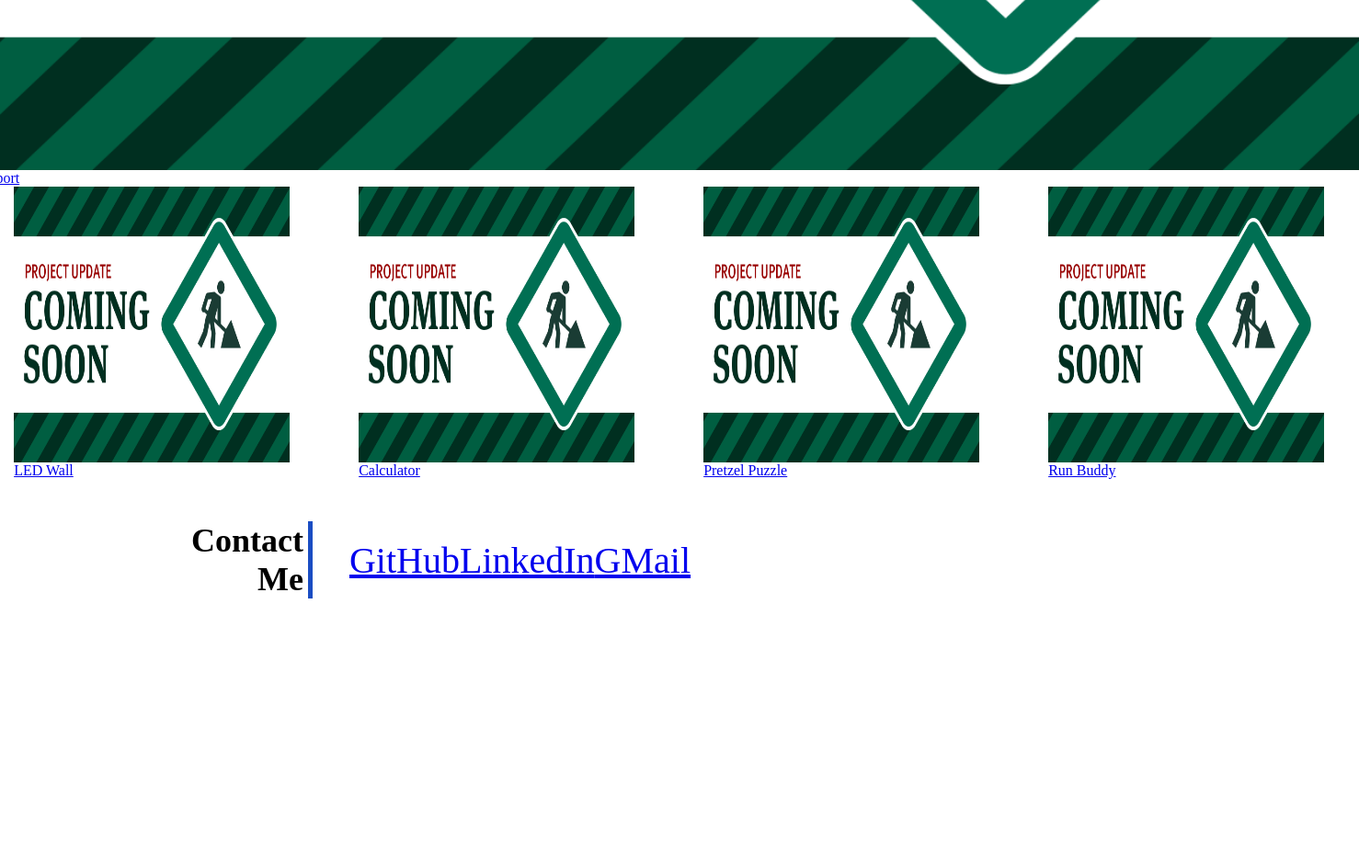
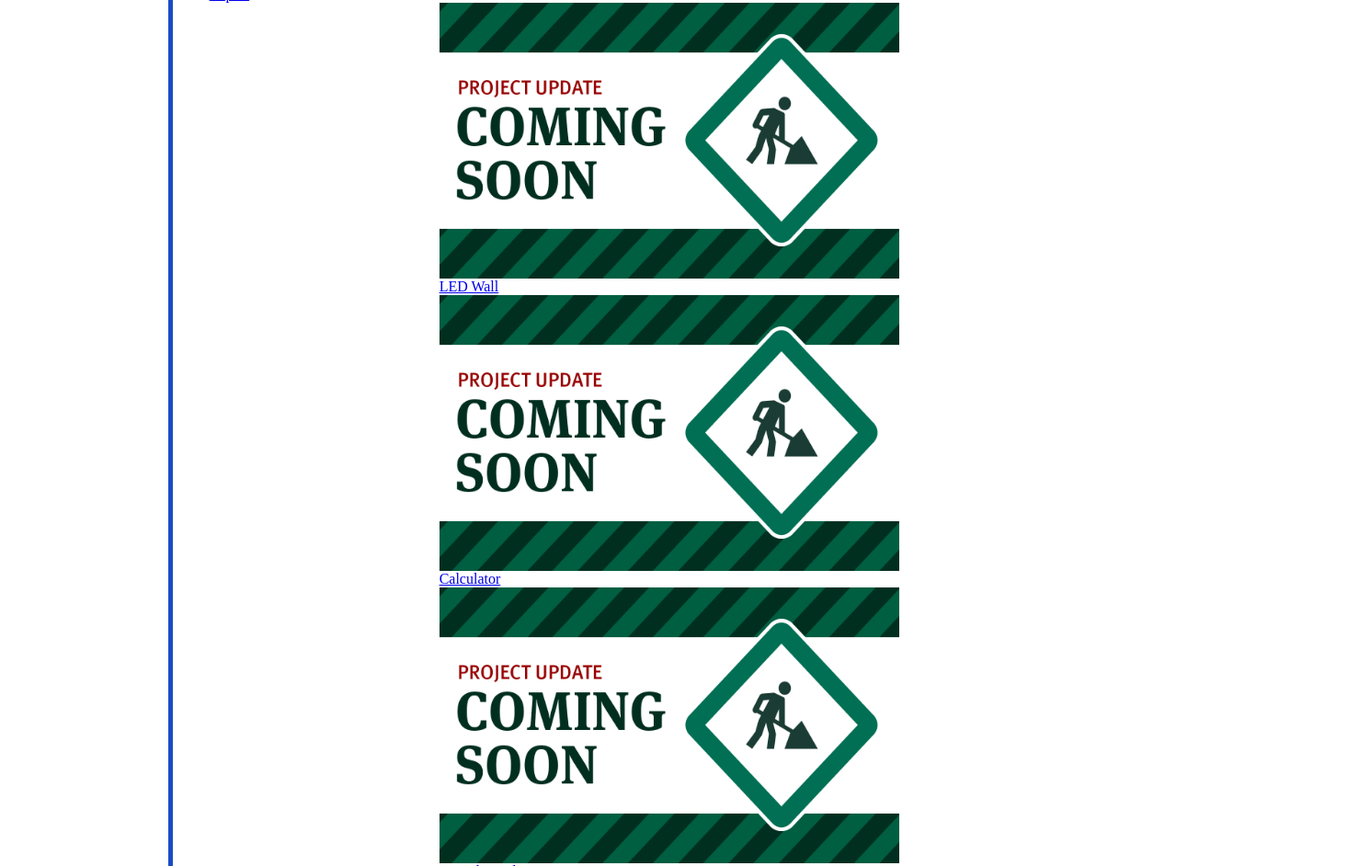
Before and after one commit to Ruben9933/Professional-Portfolio, a plain HTML site: page index.html in a window 1280 px wide. Shown: the part 1147-2089 px from the top of the page at 92% size, 1478 px wide, since content can reach past the window. Before the commit the page ends 1836 px from the top, so only its background shows below. Drawn offline with Linux system fonts and the light colour scheme.

Commit message:
profile pic upload/css changes

```diff
--- a/CSS/style.css
+++ b/CSS/style.css
@@ -89,6 +89,7 @@ main {
 .bio {
     display: flex;
     flex-direction: row;
+    justify-content: space-between;
 }
 
 .bio h1 {
@@ -100,18 +101,19 @@ main {
 
 .bio p {
     font-size: 32px;
+    padding-left: 10px;
 }
 
 /*Projects*/
 .projects {
     display: flex;
     flex-direction: row;
+    justify-content: space-between;
 }
 
 .projects h1 {
     display: flex;
     text-align: right;
-
     border-right: 5px solid rgb(26, 77, 195);
     padding-right: 5px;
     font-size: 36px;
@@ -125,9 +127,9 @@ main {
 
 .projects nav ul {
     display: flex;
-    flex-direction: row;
+    flex-direction: column;
     flex-wrap: wrap;
-    justify-content: space-around;
+    justify-content: space-between;
 }
 
 .projects nav ul li {
@@ -148,9 +150,16 @@ main {
 
 /*Contact Me*/
 
+footer {
+    display: flex;
+    flex-direction: row;
+    justify-content: space-between;
+}
+
 footer section {
     display: flex;
     flex-direction: row;
+    justify-content: space-between;
 }
 
 footer section h1 {
@@ -164,9 +173,7 @@ footer section h1 {
 
 footer section nav {
     display: flex;
-    flex-direction: row;
-    justify-content: space-between;
-
+    padding-left: 100px;
 }
 
 footer section nav ul {
--- a/index.html
+++ b/index.html
@@ -47,16 +47,16 @@
             <h1>Projects</h1>
             <nav>
                 <ul>
-                    <li class="report"><a href="#"><img src="CSS/images/coming soon.gif" id="report" alt="update1" width="1500px"
-                                height="800px">Report</a></li>
-                    <li class="projects"><a href="#"><img src="CSS/images/coming soon.gif" id="LEDWall" alt="update2" width="300px"
-                                height="300px">LED Wall</a></li>
-                    <li class="projects"><a href="#"><img src="CSS/images/coming soon.gif" id="calc" alt="update3" width="300px"
-                                height="300px">Calculator</a></li>
-                    <li class="projects"><a href="#"><img src="CSS/images/coming soon.gif" id="puzzle" alt="update4" width="300px"
-                                height="300px">Pretzel Puzzle</a></li>
-                    <li class="projects"><a href="Run Buddy"><img src="CSS/images/coming soon.gif" id="buddy" alt="update5" width="300px"
-                                height="300px">Run Buddy</a></li>
+                    <li class="report"><a href="#"><img src="CSS/images/coming soon.gif" id="report" alt="update1"
+                                width="1000px" height="600px">Report</a></li>
+                    <li class="projects"><a href="#"><img src="CSS/images/coming soon.gif" id="LEDWall" alt="update2"
+                                width="500px" height="300px">LED Wall</a></li>
+                    <li class="projects"><a href="#"><img src="CSS/images/coming soon.gif" id="calc" alt="update3"
+                                width="500px" height="300px">Calculator</a></li>
+                    <li class="projects"><a href="#"><img src="CSS/images/coming soon.gif" id="puzzle" alt="update4"
+                                width="500px" height="300px">Pretzel Puzzle</a></li>
+                    <li class="projects"><a href="#"><img src="CSS/images/coming soon.gif" id="buddy" alt="update5"
+                                width="500px" height="300px">Run Buddy</a></li>
                 </ul>
             </nav>
         </section>
@@ -68,7 +68,9 @@
                 <ul>
                     <a href="https://github.com/Ruben9933">GitHub</a>
                     <a href="https://www.linkedin.com/in/ruvim-melnik-658711239/">LinkedIn</a>
-                    <a href="rmelnik993@gmail.com">GMail</a>
+                    <a href="mailto:rmelnik993@gmail.com">GMail</a>
+
+
                 </ul>
             </nav>
         </section>
```
Also changed, not shown: CSS/images/profile pic.jpg (added).
